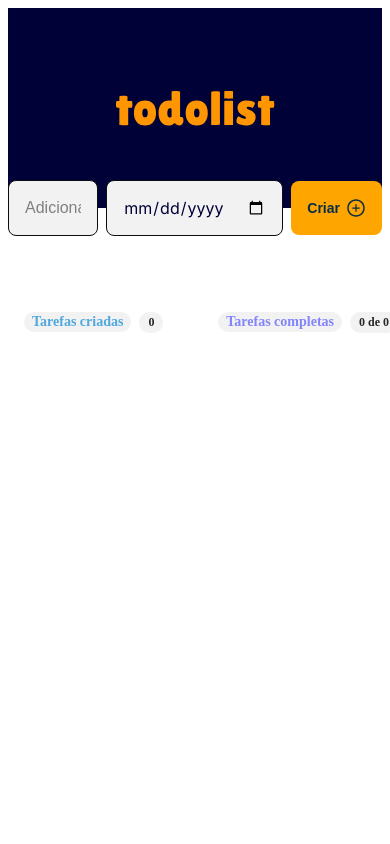
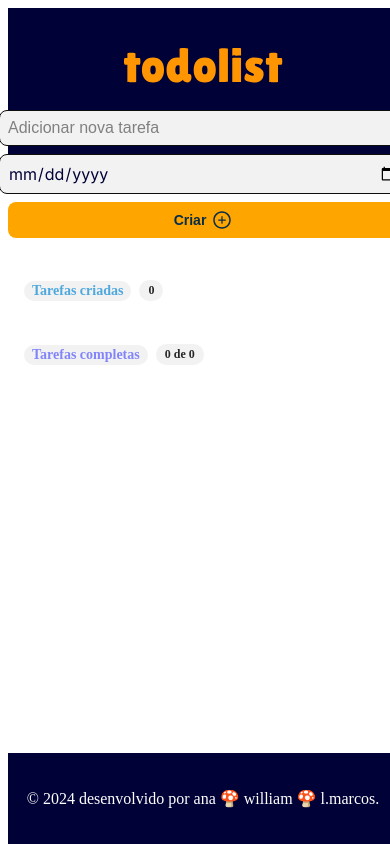
Before and after one commit to ana-rabelo/todolist, a React (Vite) app: page / in a window 390 px wide. Shown: the top 844 px of the page. Built offline with nearby package versions, Linux system fonts and the light colour scheme; the HTML template or start-up script is replaced by a standard one.

Commit message:
style: adiciona estilos para tela de mobile

```diff
--- a/src/App.jsx
+++ b/src/App.jsx
@@ -1,5 +1,6 @@
 import { Header } from './components/Header';
-import { Tasks } from './components/Tasks'
+import { Tasks } from './components/Tasks';
+import { Footer } from './components/Footer';
 import { useEffect, useState } from 'react';
 
 const LOCAL_STORAGE_KEY = 'todo:tasks';
@@ -8,6 +9,10 @@ function App() {
 
   const [tasks, setTasks] = useState([]);
   const [taskToEdit, setTaskToEdit] = useState(null);
+
+  function sortTasks(tasks) {
+    tasks.sort((a, b) => a.isCompleted - b.isCompleted);
+  }
 
   function loadSavedTasks(){
     const savedTasks = localStorage.getItem(LOCAL_STORAGE_KEY);
@@ -22,6 +27,7 @@ function App() {
 
   function setTasksAndSave(newTasks){
     setTasks(newTasks);
+    sortTasks(newTasks);
     localStorage.setItem(LOCAL_STORAGE_KEY, JSON.stringify(newTasks));
   }
 
@@ -61,8 +67,7 @@ function App() {
       return task;
     });
 
-    newTasks.sort((a, b) => a.isCompleted - b.isCompleted);
-
+    sortTasks(newTasks);
     setTasksAndSave(newTasks);
   }
 
@@ -79,6 +84,7 @@ function App() {
       onComplete={toogleTaskCompletedById}
       onEdit={handleEditTask}
     />
+    <Footer />
     </>
   )
 }
--- /dev/null
+++ b/src/components/Footer/footer.module.css
@@ -0,0 +1,19 @@
+.footer {
+  background-color: #000137;
+  color: #ffffff;
+  padding: 20px 0;
+  margin-top: 20px;
+  text-align: center;
+  position: absolute;
+  width: 100vw;
+  bottom: 0;
+  margin-top: auto;
+}
+
+.footerContent {
+  display: flex;
+  flex-direction: column;
+  align-items: center;
+  gap: 10px;
+  padding: 0 10px;
+}
--- /dev/null
+++ b/src/components/Footer/index.jsx
@@ -0,0 +1,11 @@
+import styles from './footer.module.css';
+
+export function Footer(){
+    return (
+        <footer className={styles.footer}>
+            <div className={styles.footerContent}>
+                <p>&copy; 2024 desenvolvido por ana 🍄 william 🍄 l.marcos.</p>
+            </div>
+        </footer>
+    );
+}
--- a/src/components/Header/header.module.css
+++ b/src/components/Header/header.module.css
@@ -3,7 +3,8 @@
   display: flex;
   align-items: center;
   justify-content: center;
-  height: 200px;
+  height: 20vh;
+  width: 100vw;
   position: relative;
 }
 
@@ -26,7 +27,7 @@
   border: 1px solid #0d0d0d;
   border-radius: 8px;
   padding: 0 16px;
-  font-size: 16px;
+  font-size: 1rem;
 }
 
 .newTaskInput {
@@ -51,7 +52,7 @@
   align-items: center;
   gap: 6px;
   font-weight: 700;
-  font-size: 14px;
+  font-size: 0.875rem;
 }
 
 .inputDate{
@@ -62,3 +63,32 @@
 .inputTitle{
   flex: 3;
 }
+
+@media (max-width: 480px) {
+  .cabecalho {
+    flex-direction: column;
+  }
+
+  .newTaskForm {
+    display: block;
+    position: relative;
+  }
+
+  .newTaskInput {
+    display: flex;
+    flex-direction: column;
+    padding-bottom: 0.5rem;
+  }
+
+  .newTaskForm input {
+    padding: 0.5rem;
+  }
+
+  .newTaskForm button {
+    display: flex;
+    justify-content: center;
+    width: 100%;
+    height: auto;
+    padding: 0.5rem !important;
+  }
+}
--- a/src/components/Task/index.jsx
+++ b/src/components/Task/index.jsx
@@ -44,7 +44,7 @@ export function Task ({ task, onComplete, onDelete, onEdit }) {
             </div>
 
             <div className={styles.buttons}>
-                <button className={styles.editButton} onClick={handleEdit}>
+                <button className={styles.editButton} onClick={handleEdit} disabled={task.isCompleted}>
                     <AiOutlineEdit size={22} />
                 </button>
                 <button className={styles.deleteButton} onClick={handleDelete}>
--- a/src/components/Task/task.module.css
+++ b/src/components/Task/task.module.css
@@ -82,3 +82,9 @@ p.textCompleted {
   display: flex;
   gap: 1rem;
 }
+
+@media (max-width: 480px) {
+  .task{
+    width: 91vw;
+  }
+}
--- a/src/components/Tasks/tasks.module.css
+++ b/src/components/Tasks/tasks.module.css
@@ -68,3 +68,18 @@
   transform: translateY(20px);
   transition: opacity 500ms, transform 500ms;
 }
+
+@media (max-width: 480px) {
+  .header {
+    flex-direction: column;
+    align-items: flex-start;
+    gap: 1rem;
+    margin-bottom: 1rem;
+  }
+
+  .tasks {
+    width: 100vw;
+    margin: initial;
+    margin-top: 90px;
+  }
+}
--- a/src/styles/index.css
+++ b/src/styles/index.css
@@ -21,8 +21,11 @@ body {
   background-image: url(../assets/background.gif);
   background-size: cover;
   color: var(--cor-texto);
-  min-width: 100vh;
+  min-width: 100vw;
+  min-height: 100vh;
   font-family: "Inter", sans-serif;
+  display: flex;
+  flex-direction: column;
 }
 
 button {
```
Also changed, not shown: src/components/Tasks/index.jsx (indentation only).
